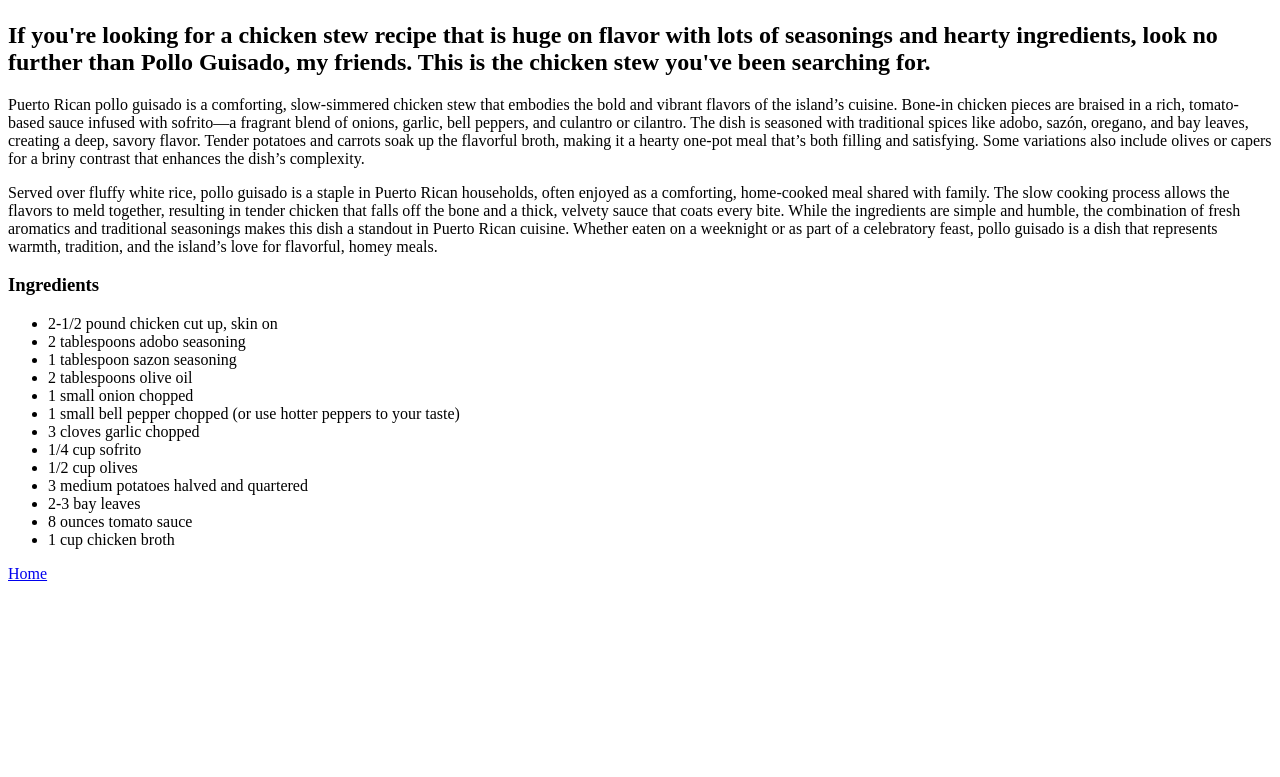
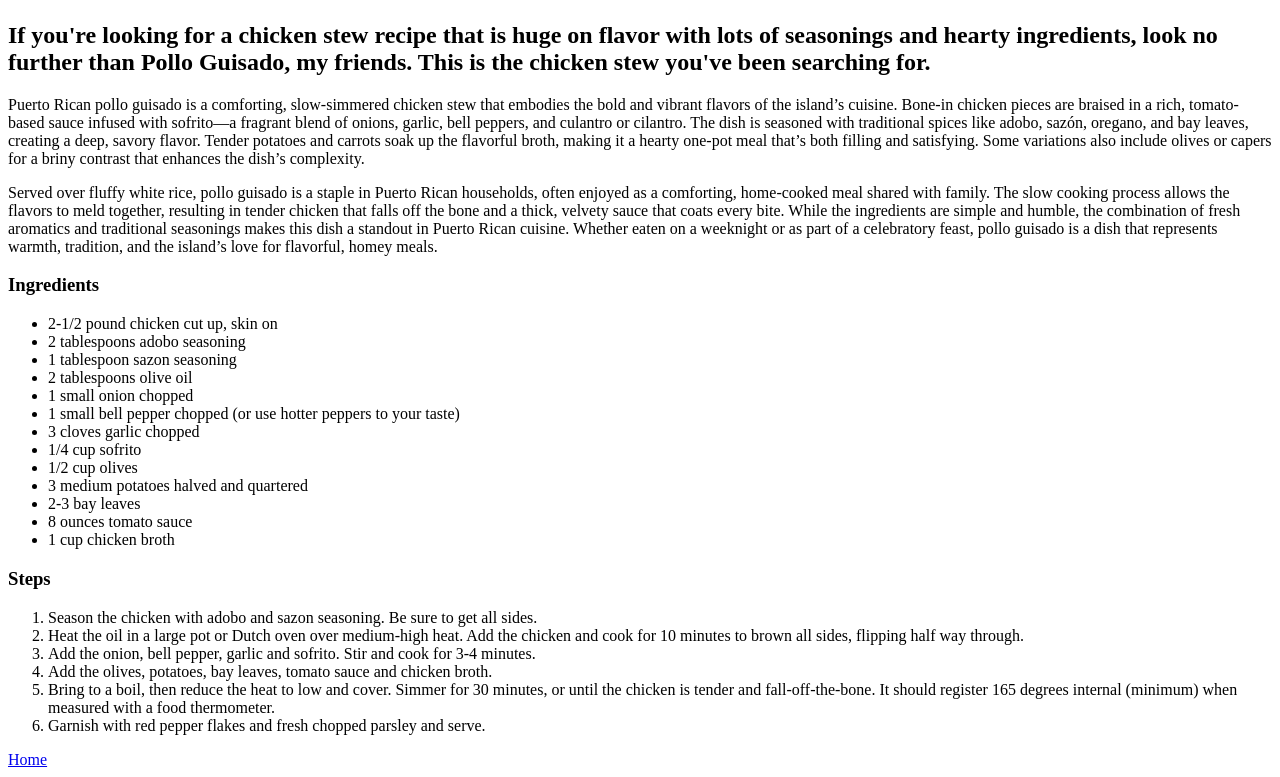
Before and after one commit to aleynnanq/odin-recipes, a plain HTML site: page recipes/polloguisado.html in a window 1280 px wide. Shown: the part 1882-2659 px from the top of the page. Before the commit the page ends 2473 px from the top, so only its background shows below. Drawn offline with Linux system fonts and the light colour scheme; files whose address does not match are found by name.

Commit message:
Add recipe intructions for pollo guisado

```diff
--- a/recipes/polloguisado.html
+++ b/recipes/polloguisado.html
@@ -51,6 +51,34 @@
       <li>8 ounces tomato sauce</li>
       <li>1 cup chicken broth</li>
     </ul>
+    <h3>Steps</h3>
+    <ol>
+      <li>
+        Season the chicken with adobo and sazon seasoning. Be sure to get all
+        sides.
+      </li>
+      <li>
+        Heat the oil in a large pot or Dutch oven over medium-high heat. Add the
+        chicken and cook for 10 minutes to brown all sides, flipping half way
+        through.
+      </li>
+      <li>
+        Add the onion, bell pepper, garlic and sofrito. Stir and cook for 3-4
+        minutes.
+      </li>
+      <li>
+        Add the olives, potatoes, bay leaves, tomato sauce and chicken broth.
+      </li>
+      <li>
+        Bring to a boil, then reduce the heat to low and cover. Simmer for 30
+        minutes, or until the chicken is tender and fall-off-the-bone. It should
+        register 165 degrees internal (minimum) when measured with a food
+        thermometer.
+      </li>
+      <li>
+        Garnish with red pepper flakes and fresh chopped parsley and serve.
+      </li>
+    </ol>
     <a href="../index.html">Home</a>
   </body>
 </html>
```
